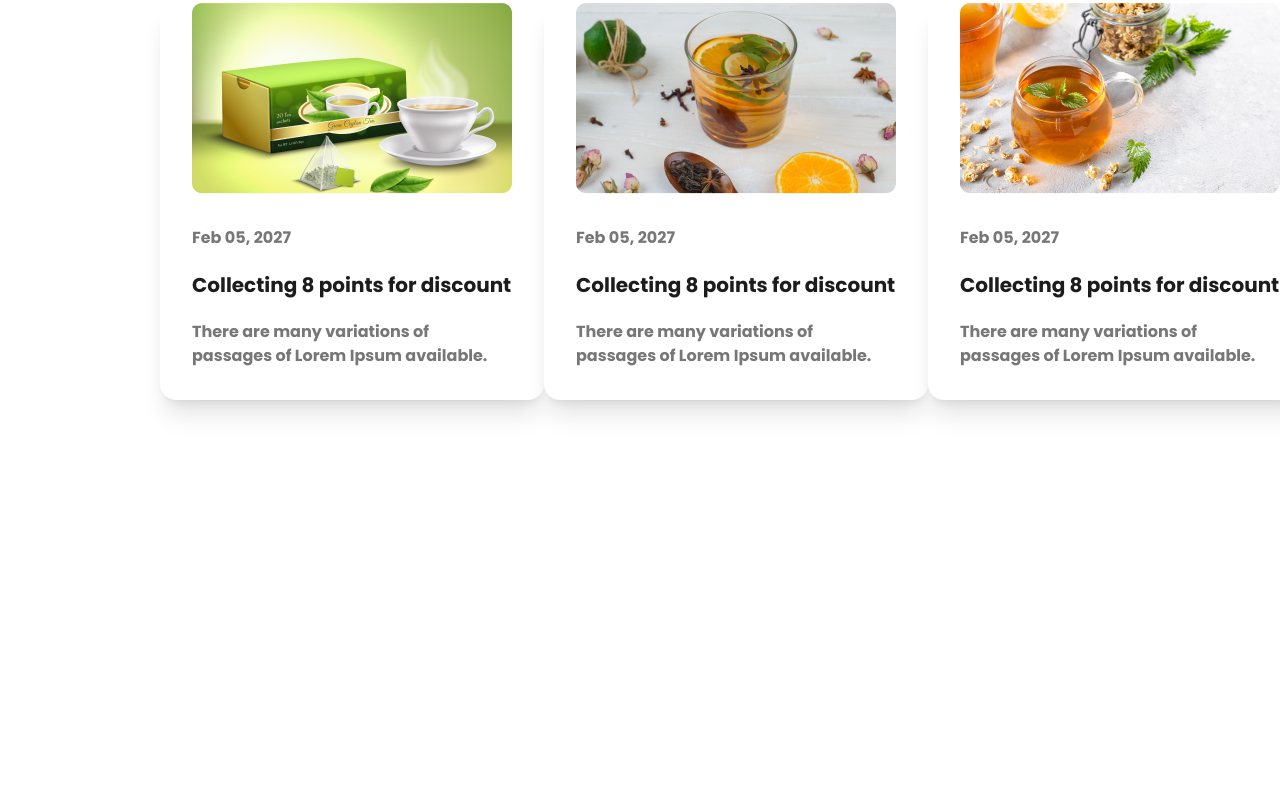
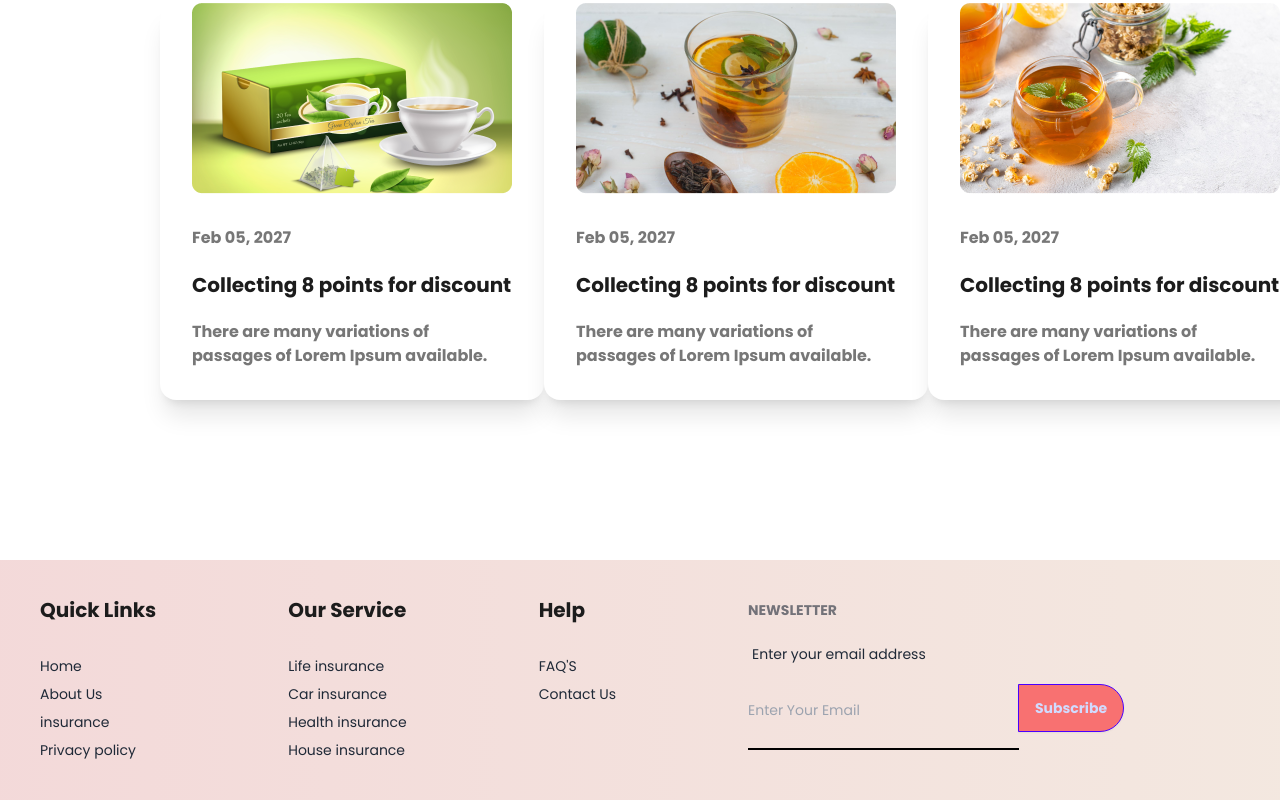
Before and after one commit to NadimSrabon/Tea, a plain HTML site: page index.html in a window 1280 px wide. Shown: the part 4106-4906 px from the top of the page. Before the commit the page ends 4666 px from the top, so only its background shows below. Drawn offline with nearby package versions, Linux system fonts and the light colour scheme.

Commit message:
full done

```diff
--- a/index.html
+++ b/index.html
@@ -210,7 +210,7 @@
             </div>
 
             <div class=" mt-20  lg:pl-20 grid grid-cols-1 md:grid-cols-2 lg:grid-cols-4 gap-96">
-                <div class="card w-96 bg-base-100 shadow-xl">
+                <div class="card lg:w-96 bg-base-100 shadow-xl">
                     <figure><img src="images/news-1.png" alt="Shoes" /></figure>
                     <div class="card-body">
                         <p class="text-[#777] text-[16px] font-[700]">Feb 05, 2027</p>
@@ -218,7 +218,7 @@
                       <p class="pt-3 text-[#777] text-[16px] font-[700] ">There are many variations of passages of Lorem Ipsum available.</p>
                     </div>
                   </div>
-                <div class="card w-96 bg-base-100 shadow-xl">
+                <div class="card lg:w-96 bg-base-100 shadow-xl">
                     <figure><img src="images/news-2.png" alt="Shoes" /></figure>
                     <div class="card-body">
                         <p class="text-[#777] text-[16px] font-[700]">Feb 05, 2027</p>
@@ -226,7 +226,7 @@
                       <p class="pt-3 text-[#777] text-[16px] font-[700] ">There are many variations of passages of Lorem Ipsum available.</p>
                     </div>
                   </div>
-                <div class="card w-96 bg-base-100 shadow-xl">
+                <div class="card lg:w-96 bg-base-100 shadow-xl">
                     <figure><img src="images/news-3.png" alt="Shoes" /></figure>
                     <div class="card-body">
                         <p class="text-[#777] text-[16px] font-[700]">Feb 05, 2027</p>
@@ -242,9 +242,43 @@
         </section>
     </main>
 
-    <footer>
+    <footer class="footer p-10 bg-base-200 text-base-content bg-gradient-to-r from-[#FF00001A] to-[#FF893819]">
+            <div>
+                <header class="text-[#1C1C1C] text-[20px] font-[600]">Quick Links</header>
+                <br>
+                <a class="link link-hover">Home</a>
+                <a class="link link-hover">About Us</a>
+                <a class="link link-hover">insurance</a>
+                <a class="link link-hover">Privacy policy</a>
+            </div>
+            <div>
+                <header class="text-[#1C1C1C] text-[20px] font-[600]">Our Service</header>
+                <br>
+                <a class="link link-hover">Life insurance</a>
+                <a class="link link-hover">Car insurance</a>
+                <a class="link link-hover">Health insurance</a>
+                <a class="link link-hover">House insurance</a>
+            </div>
+            <div>
+                <header class="text-[#1C1C1C] text-[20px] font-[600]">Help</header>
+                <br>
+                <a class="link link-hover">FAQ'S</a>
+                <a class="link link-hover">Contact Us</a>
+            </div>
+        <form>
+          <header class="footer-title">Newsletter</header>
+          <fieldset class="form-control w-80">
+            <label class="label">
+              <span class="label-text">Enter your email address</span>
+            </label>
+            <div class="join">
+              <input type="text" placeholder="Enter Your Email" class="py-7 bg-transparent border-b-2 border-black" />
+              <button class="btn btn-primary join-item rounded-full mt-3 bg-red-400">Subscribe</button>
+            </div>
+          </fieldset>
+        </form>
 
-    </footer>
+      </footer>
 
 </body>
 
```
